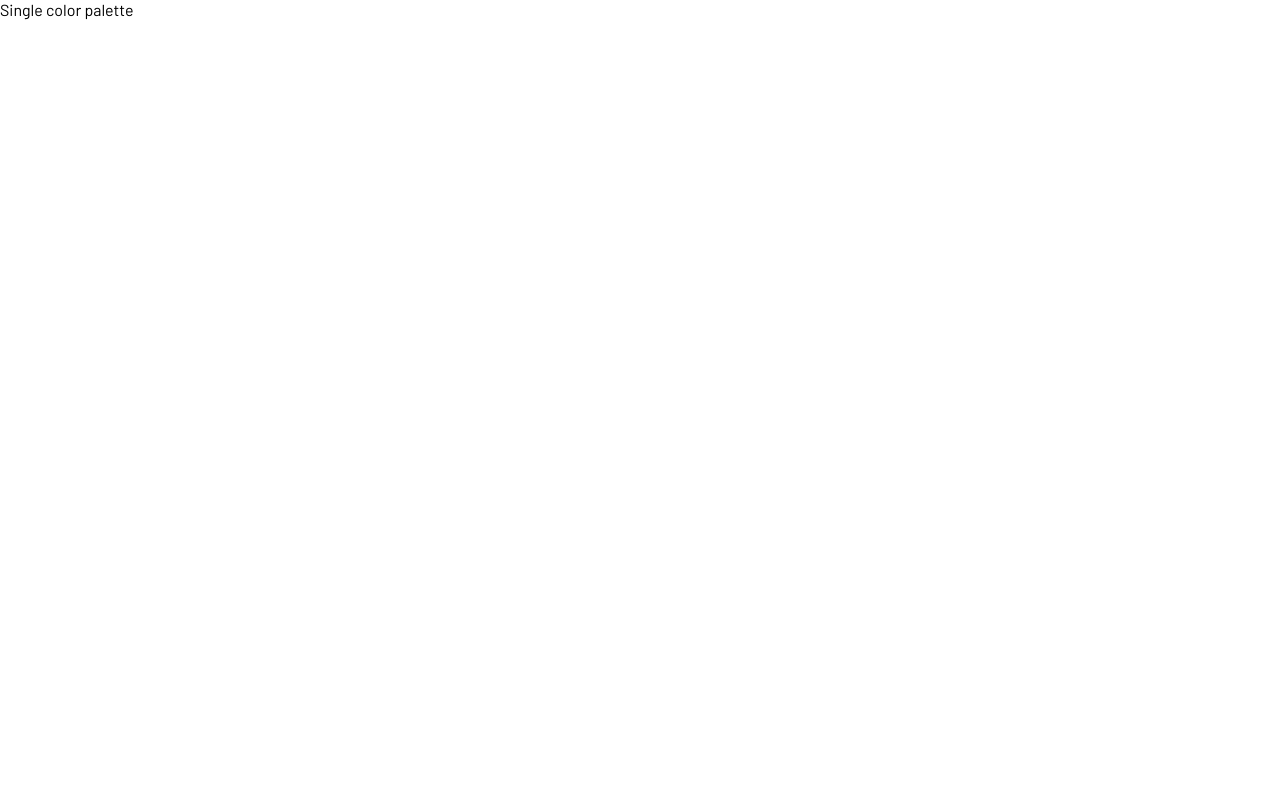
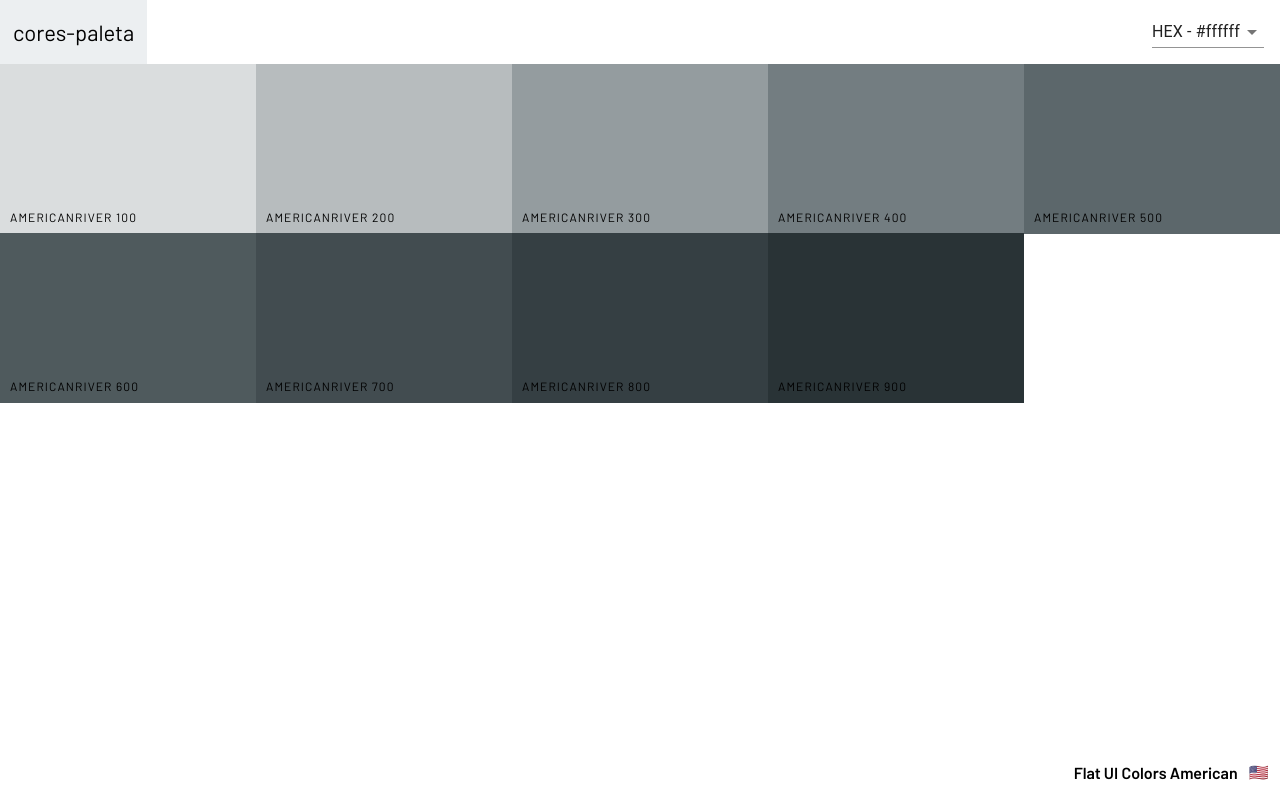
Before and after one commit to logicb0mb/cores-paleta, a React (Create React App) app: page /palette/flat-ui-colors-american/americanriver in a window 1280 px wide. Built offline with nearby package versions, Linux system fonts and the light colour scheme; the HTML template or start-up script is replaced by a standard one.

Commit message:
Single Color Palette and NavBar and Footer

```diff
--- a/src/App.js
+++ b/src/App.js
@@ -41,7 +41,16 @@
                 <Route
                     exact
                     path="/palette/:paletteId/:colorId"
-                    render={() => <SingleColorPalette />}
+                    render={(routeProps) => (
+                        <SingleColorPalette
+                            palette={generatePalette(
+                                this.findPalette(
+                                    routeProps.match.params.paletteId
+                                )
+                            )}
+                            colorId={routeProps.match.params.colorId}
+                        />
+                    )}
                 />
             </Switch>
             // <div>
--- a/src/components/ColorBox.js
+++ b/src/components/ColorBox.js
@@ -14,7 +14,7 @@
         });
     };
     render() {
-        const { name, background, moreUrl } = this.props;
+        const { name, background, moreUrl, showLink } = this.props;
         const { copied } = this.state;
         return (
             <CopyToClipboard text={background} onCopy={this.changeCopyState}>
@@ -34,9 +34,11 @@
                         </div>
                         <button className="copy-button">Copy</button>
                     </div>
-                    <Link to={moreUrl} onClick={(e) => e.stopPropagation()}>
-                        <span className="see-more">More</span>
-                    </Link>
+                    {showLink && (
+                        <Link to={moreUrl} onClick={(e) => e.stopPropagation()}>
+                            <span className="see-more">More</span>
+                        </Link>
+                    )}
                 </div>
             </CopyToClipboard>
         );
--- a/src/components/NavBar.js
+++ b/src/components/NavBar.js
@@ -30,13 +30,14 @@
         return <Slide {...props} direction="left" />;
     }
     render() {
-        const { level, changeLevel } = this.props;
+        const { level, changeLevel, showingAllColors } = this.props;
         const { format, open } = this.state;
         return (
             <header className="NavBar">
                 <div className="logo">
                     <Link to="/">cores-paleta</Link>
                 </div>
+                {showingAllColors && (
                     <div className="slider__container">
                         <span>Level: {level}</span>
                         <div className="slider">
@@ -49,6 +50,7 @@
                             />
                         </div>
                     </div>
+                )}
                 <div className="select__container">
                     <Select value={format} onChange={this.handleFormatChange}>
                         <MenuItem value="hex">HEX - #ffffff</MenuItem>
--- a/src/components/Palette.js
+++ b/src/components/Palette.js
@@ -1,6 +1,7 @@
 import React, { Component } from 'react';
 import NavBar from './NavBar';
 import ColorBox from './ColorBox';
+import PaletteFooter from './PaletteFooter';
 import './Palette.css';
 
 export default class Palette extends Component {
@@ -26,6 +27,7 @@
                 name={color.name}
                 key={color.id}
                 moreUrl={`/palette/${id}/${color.id}`}
+                showLink
             />
         ));
         return (
@@ -34,12 +36,10 @@
                     level={level}
                     changeLevel={this.changeLevel}
                     changeColorFormat={this.changeColorFormat}
+                    showingAllColors
                 />
                 <div className="Palette__colors">{colorBoxes}</div>
-                <footer className="Palette__footer">
-                    {paletteName}
-                    <span className="emoji">{emoji}</span>
-                </footer>
+                <PaletteFooter paletteName={paletteName} emoji={emoji} />
             </div>
         );
     }
--- /dev/null
+++ b/src/components/PaletteFooter.js
@@ -0,0 +1,11 @@
+import React from 'react';
+
+export default function PaletteFooter(props) {
+    const { paletteName, emoji } = props;
+    return (
+        <footer className="Palette__footer">
+            {paletteName}
+            <span className="emoji">{emoji}</span>
+        </footer>
+    );
+}
--- a/src/components/PaletteList.js
+++ b/src/components/PaletteList.js
@@ -35,7 +35,6 @@
 
 class PaletteList extends Component {
     goToPalette = (id) => {
-        console.log(`hi`);
         this.props.history.push(`/palette/${id}`);
     };
     render() {
--- a/src/components/SingleColorPalette.js
+++ b/src/components/SingleColorPalette.js
@@ -1,7 +1,53 @@
 import React, { Component } from 'react';
+import ColorBox from './ColorBox';
+import NavBar from './NavBar';
+import PaletteFooter from './PaletteFooter';
 
 export default class SingleColorPalette extends Component {
+    constructor(props) {
+        super(props);
+        this._shades = this.gatherShades(
+            this.props.palette,
+            this.props.colorId
+        );
+        this.state = {
+            format: 'hex',
+        };
+    }
+    gatherShades = (palette, colorToFilterBy) => {
+        let shades = [];
+        let allColors = palette.colors;
+        for (let key in allColors) {
+            shades = shades.concat(
+                allColors[key].filter((color) => color.id === colorToFilterBy)
+            );
+        }
+        // return all shades of given color
+        return shades.slice(1); //used slice to remove the first elemt of array with level 50, we dont want it
+    };
+    changeColorFormat = (val) => {
+        this.setState({ format: val });
+    };
     render() {
-        return <div>Single color palette</div>;
+        const { format } = this.state;
+        const { paletteName, emoji } = this.props.palette;
+        const colorBoxes = this._shades.map((color) => (
+            <ColorBox
+                key={color.name}
+                name={color.name}
+                background={color[format]}
+                showLink={false}
+            />
+        ));
+        return (
+            <div className="Palette">
+                <NavBar
+                    changeColorFormat={this.changeColorFormat}
+                    showingAllColors={false}
+                />
+                <div className="Palette__colors">{colorBoxes}</div>
+                <PaletteFooter paletteName={paletteName} emoji={emoji} />
+            </div>
+        );
     }
 }
```
Lines whose indentation alone changed are shown as unchanged.
